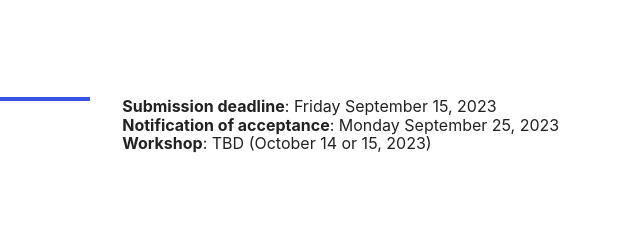
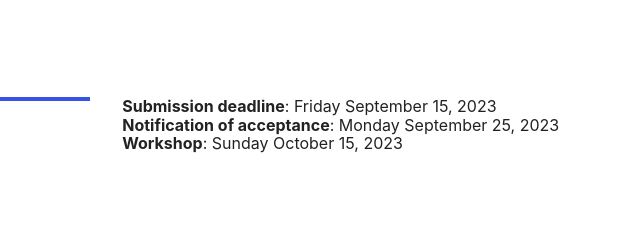
Before and after one commit to cscw-user-ai-auditing/cscw-user-ai-auditing.github.io, a plain HTML site: page index.html in a window 1280 px wide. Shown: the part 2720-2960 px from the top of the page, 313-953 px from the left. Drawn offline with nearby package versions, Linux system fonts and the light colour scheme.

Commit message:
Updates workshop date

```diff
--- a/index.html
+++ b/index.html
@@ -107,7 +107,7 @@
             <div class="fn fl-ns w-70-ns">
                 <div><b>Submission deadline</b>: Friday September 15, 2023</div>
                 <div><b>Notification of acceptance</b>: Monday September 25, 2023</div>
-                <div><b>Workshop</b>: TBD (October 14 or 15, 2023)</div>
+                <div><b>Workshop</b>: Sunday October 15, 2023</div>
             </div>
         </article>
 
```
